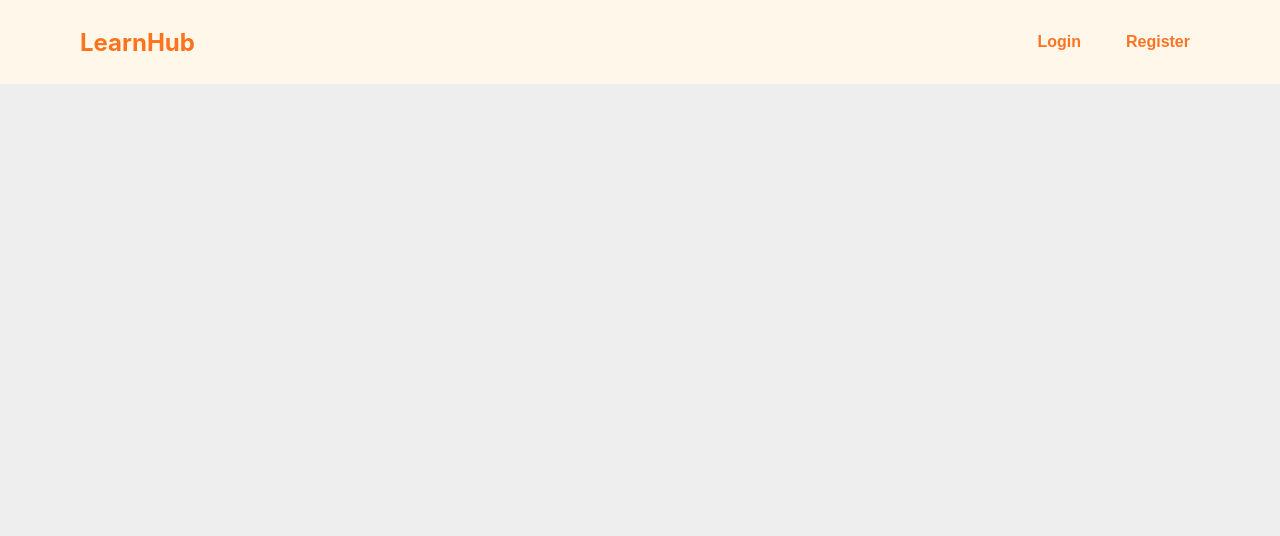
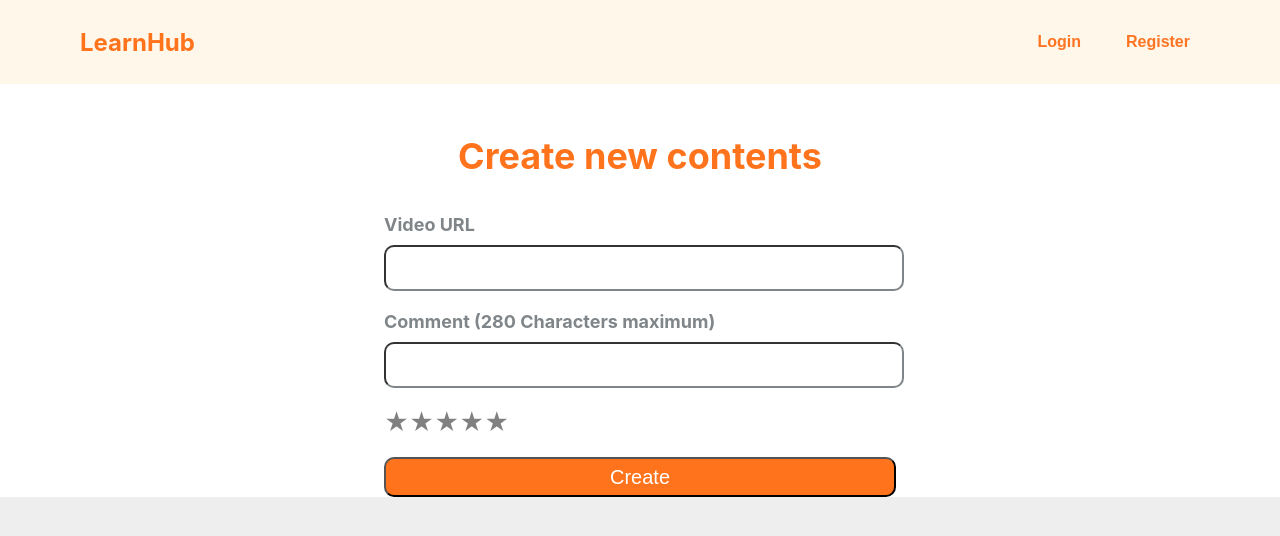
Before and after one commit to htmlza2555/hands-on-10, a React (Vite) app: page /create in a window 1280 px wide. Shown: the top 536 px of the page. Built offline with nearby package versions, Linux system fonts and the light colour scheme; no server answers.

Commit message:
Create page

```diff
--- a/package.json
+++ b/package.json
@@ -14,12 +14,14 @@
     "react": "^18.2.0",
     "react-dom": "^18.2.0",
     "react-player": "^2.13.0",
-    "react-router-dom": "^6.16.0"
+    "react-router-dom": "^6.16.0",
+    "react-stars": "^2.2.5"
   },
   "devDependencies": {
     "@types/react": "^18.2.15",
     "@types/react-dom": "^18.2.7",
     "@types/react-router-dom": "^5.3.3",
+    "@types/react-stars": "^2.2.2",
     "@typescript-eslint/eslint-plugin": "^6.0.0",
     "@typescript-eslint/parser": "^6.0.0",
     "@vitejs/plugin-react": "^4.0.3",
--- a/src/App.tsx
+++ b/src/App.tsx
@@ -3,6 +3,7 @@ import './App.css'
 import Navbar from './components/Navbar'
 import Home from './pages/Home'
 import PostDetail from './pages/PostDetail'
+import Create from './pages/Create'
 
 function App() {
   return (
@@ -11,6 +12,7 @@ function App() {
       <Routes>
         <Route path="/" element={<Home />} />
         <Route path="/content/:id" element={<PostDetail />} />
+        <Route path="/create" element={<Create />} />
       </Routes>
     </div>
   )
--- a/src/hooks/usePosts.tsx
+++ b/src/hooks/usePosts.tsx
@@ -1,10 +1,11 @@
 import { useEffect, useState } from 'react'
-import { ContentsDTO } from '../types/dto'
+import { ContentsDTO, CreateContentDTO } from '../types/dto'
 import axios from 'axios'
 
 const usePosts = () => {
   const [contents, setContents] = useState<ContentsDTO | null>(null)
   const [isLoading, setIsLoading] = useState<boolean>(false)
+  const [isPosting, setPosting] = useState<boolean>(false)
 
   useEffect(() => {
     const fetchData = async () => {
@@ -24,7 +25,28 @@ const usePosts = () => {
     fetchData()
   }, [])
 
-  return { contents, isLoading }
+  const createPost = async (newUrl: string, newComment: string, newRating: number) => {
+    const newPost: CreateContentDTO = {
+      videoUrl: newUrl,
+      comment: newComment,
+      rating: newRating,
+    }
+
+    setPosting(true)
+    try {
+      const res = await axios.post<ContentsDTO>('https://api.learnhub.thanayut.in.th/content/', newPost, {
+        headers: { 'Content-Type': 'application/json' },
+      })
+
+      console.log(res.data.data)
+    } catch (err) {
+      console.error(err)
+    } finally {
+      setPosting(false)
+    }
+  }
+
+  return { contents, isLoading, isPosting, createPost }
 }
 
 export default usePosts
--- a/src/pages/Create.module.css
+++ b/src/pages/Create.module.css
@@ -1,3 +1,35 @@
 .container {
   display: flex;
+  flex-direction: column;
+  box-sizing: border-box;
+  max-width: 1280px;
+  width: 40%;
+  padding-top: 50px;
+  text-align: center;
+  gap: 36px;
 }
+
+.videoUrl {
+  display: flex;
+  flex-direction: column;
+  font-size: large;
+  font-weight: bold;
+  color: #7f8588;
+  text-align: left;
+  gap: 20px;
+}
+
+.inputGroup {
+  display: flex;
+  flex-direction: column;
+  gap: 10px;
+}
+
+.create_btn {
+  color: white;
+  background-color: #ff731d;
+  border-radius: 10px;
+  height: 40px;
+  width: 100%;
+  font-size: 20px;
+}
--- a/src/pages/Create.tsx
+++ b/src/pages/Create.tsx
@@ -1,10 +1,76 @@
+import { useNavigate } from 'react-router-dom'
 import classes from './Create.module.css'
+import usePosts from '../hooks/usePosts'
+import { useState, FormEvent } from 'react'
+import ReactStars from 'react-stars'
 
 const Create = () => {
+  const { isPosting, createPost } = usePosts()
+  const navigate = useNavigate()
+  const [newUrl, setNewUrl] = useState<string>('')
+  const [newComment, setNewComment] = useState<string>('')
+  const [newRating, setNewRating] = useState<number>(Number)
+
+  const handleSubmit = async (e: FormEvent) => {
+    e.preventDefault()
+
+    try {
+      await createPost(newUrl, newComment, newRating)
+
+      setNewUrl('')
+      setNewComment('')
+      setNewRating(Number)
+
+      navigate('/')
+    } catch (err) {
+      console.error(err)
+    }
+  }
+
   return (
-    <div className={classes.container}>
-      <div></div>
-    </div>
+    <form className={classes.container} onSubmit={handleSubmit}>
+      <h1 style={{ color: '#FF731D', fontSize: '36px' }}>Create new contents</h1>
+      <div className={classes.videoUrl}>
+        <div className={classes.inputGroup}>
+          <div>Video URL</div>
+          <input
+            style={{
+              width: '100%',
+              height: '40px',
+              borderRadius: '10px',
+              fontSize: '20px',
+              color: '#7f8588',
+              borderColor: '#7f8588',
+            }}
+            value={newUrl}
+            onChange={(e) => setNewUrl(e.target.value)}
+            required
+          />
+        </div>
+        <div className={classes.inputGroup}>
+          <div>Comment (280 Characters maximum)</div>
+          <input
+            style={{
+              width: '100%',
+              height: '40px',
+              borderRadius: '10px',
+              fontSize: '20px',
+              color: '#7f8588',
+              borderColor: '#7f8588',
+            }}
+            value={newComment}
+            onChange={(e) => setNewComment(e.target.value)}
+            required
+          />
+        </div>
+        <div>
+          <ReactStars count={5} size={24} color2="#FF731D" edit={true} />
+        </div>
+        <button className={classes.create_btn} type="submit" disabled={isPosting}>
+          Create
+        </button>
+      </div>
+    </form>
   )
 }
 
--- a/src/pages/PostDetail.module.css
+++ b/src/pages/PostDetail.module.css
@@ -33,7 +33,9 @@
 }
 
 .video {
-  position: relative;
+  display: flex;
+  flex-direction: column;
+  align-items: center;
 }
 
 .videoUrl {
@@ -48,5 +50,13 @@
 }
 
 .postedBy {
+  display: flex;
+  flex-direction: column;
+  text-align: right;
+  align-items: end;
+}
+
+.star {
+  display: flex;
   text-align: right;
 }
--- a/src/pages/PostDetail.tsx
+++ b/src/pages/PostDetail.tsx
@@ -2,6 +2,7 @@ import { useParams } from 'react-router-dom'
 import classes from './PostDetail.module.css'
 import usePost from '../hooks/usePost'
 import ReactPlayer from 'react-player'
+import ReactStars from 'react-stars'
 
 const PostDetail = () => {
   const { id } = useParams()
@@ -22,12 +23,12 @@ const PostDetail = () => {
               </a>
             </div>
             <div className={classes.video}>
-              <ReactPlayer className={classes.videoUrl} url={Post.videoUrl}></ReactPlayer>
+              <ReactPlayer className={classes.videoUrl} url={Post.videoUrl} width="100%"></ReactPlayer>
             </div>
             <div className={classes.commentGroup}>
               <p>{Post.comment}</p>
               <div className={classes.postedBy}>
-                <p>{Post.rating}</p>
+                <ReactStars className={classes.star} value={Post.rating} size={24} color2="#FF731D" edit={false} />
                 <p>{Post.postedBy.name}</p>
                 <p>{Post.createdAt}</p>
                 <p>{Post.updatedAt}</p>
```
Also changed, not shown: 1 other file (tests, documents, lock files or other folders).
